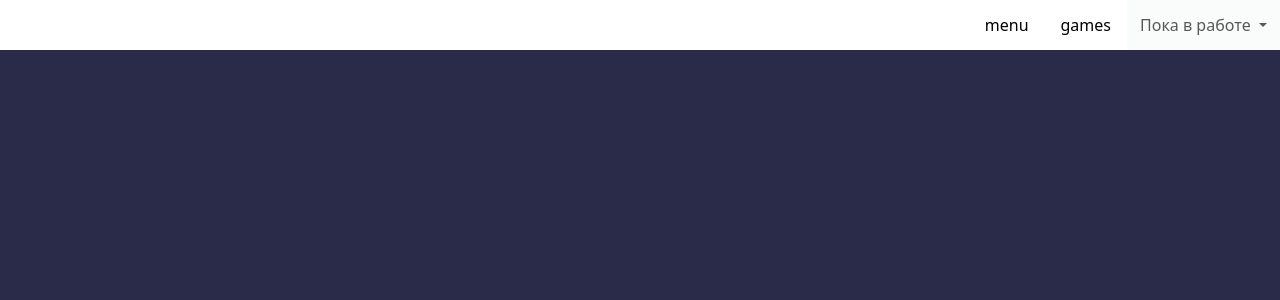
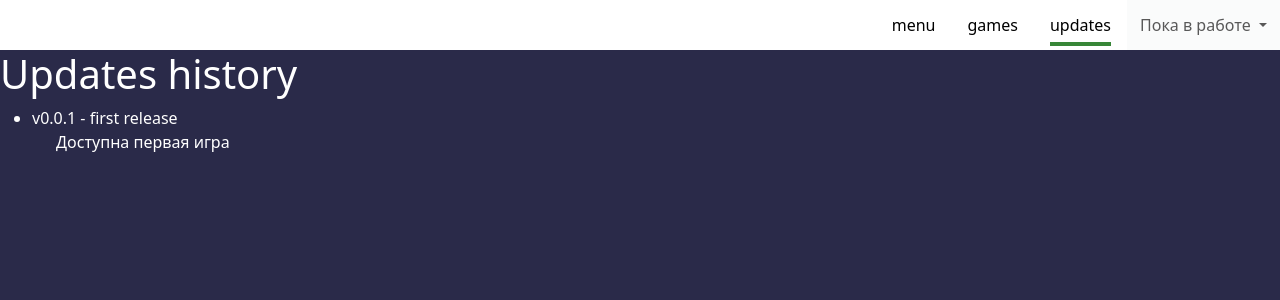
Before and after one commit to Dimentrius1137/Mini_games, a Vue app: page /updates in a window 1280 px wide. Shown: the top 300 px of the page. Built offline with nearby package versions, Linux system fonts and the light colour scheme.

Commit message:
deploy 0.0.1v

```diff
--- a/src/components/Header.vue
+++ b/src/components/Header.vue
@@ -5,6 +5,8 @@
             <router-link class="link d-flex align-items-center" to="/">menu</router-link>
 
             <router-link class="link d-flex align-items-center ms-3" to="/games">games</router-link>
+
+            <router-link class="link d-flex align-items-center ms-3" to="/updates">updates</router-link>
 
         <div class="dropmenu">
           <button disabled class="btn btn-light rounded-0 dropdown-toggle" data-bs-toggle="dropdown">
@@ -44,7 +46,9 @@
     background-color: white;
     .links{
       height: 100%;
-
+      @media(max-width: 450px){
+        justify-content: center !important;
+      }
     }
     .btn{
       height: 100%;
--- /dev/null
+++ b/src/pages/JournalUpdates.vue
@@ -0,0 +1,19 @@
+<template>
+    <h1>Updates history</h1>
+    <ul>
+        <li>v0.0.1 - first release
+            <div class="update-desc ms-4">Доступна первая игра</div>
+        </li>
+
+    </ul>
+    </template>
+
+    <script>
+
+    </script>
+
+    <style scoped>
+        *{
+          color: white;
+      }
+    </style>
--- a/src/pages/Snake.vue
+++ b/src/pages/Snake.vue
@@ -103,10 +103,10 @@
 
             Controller(el){
 
-                    if(el.key == 'ArrowUp' && this.dir != 'down' || el.target.id == 'up'){
+                    if((el.key == 'ArrowUp' || el.target.id == 'up') && this.dir != 'down' ){
                         this.dir = 'up'
                     }
-                    if(el.key == 'ArrowDown'  && this.dir != 'up' || el.target.id == 'down'){
+                    if((el.key == 'ArrowDown' || el.target.id == 'down') && this.dir != 'up'){
                         this.dir = 'down'
                     }
                     if(el.key == 'ArrowLeft' && this.dir != 'right' || el.target.id == 'left'){
--- a/src/router/index.js
+++ b/src/router/index.js
@@ -2,6 +2,7 @@ import { createRouter, createWebHistory } from 'vue-router'
 import Snake from '../pages/Snake.vue'
 import Menu from '../pages/Menu.vue'
 import Auth from '../pages/Auth.vue'
+import JournalUpdates from '../pages/JournalUpdates.vue'
 const router = createRouter({
   history: createWebHistory(import.meta.env.BASE_URL),
   routes: [
@@ -20,8 +21,12 @@ const router = createRouter({
       name: 'games',
       path: '/games',
       component: Snake
+    },
+    {
+      name: 'updates',
+      path: '/updates',
+      component: JournalUpdates
     }
-
   ],
   linkActiveClass: 'activeLink',
   linkExactActiveClass: 'activeLink',
```
Also changed, not shown: 3 other files (tests, documents, lock files or other folders).
